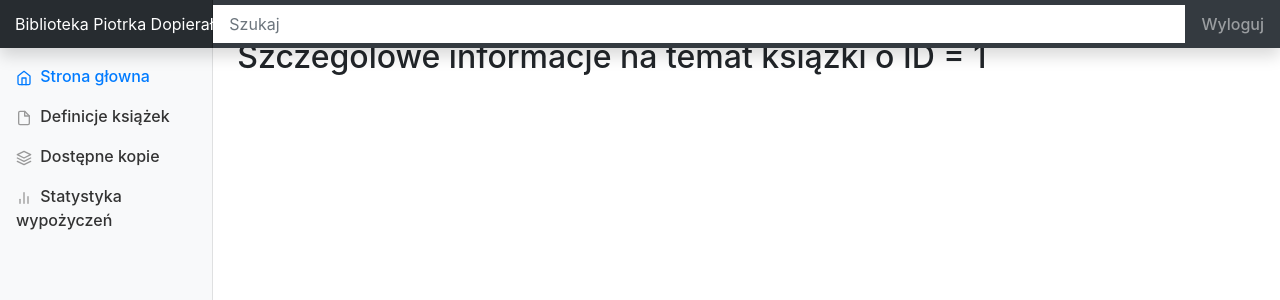
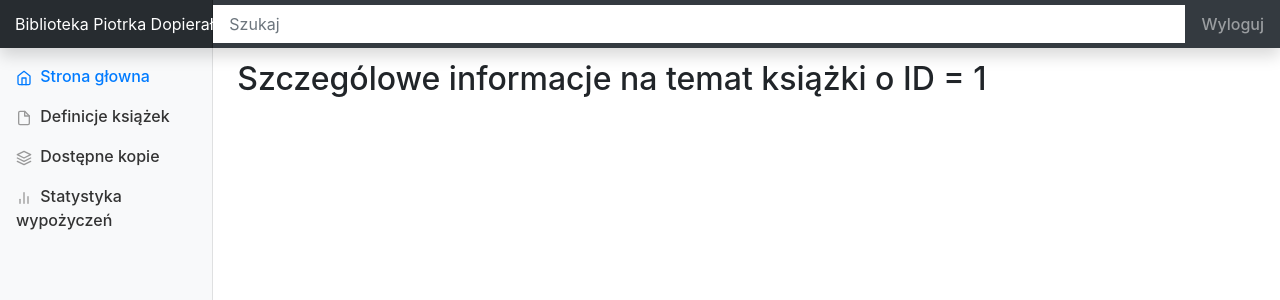
Before and after one commit to piotrdopierala/library_client, an Angular app: page /Book/1 in a window 1280 px wide. Shown: the top 300 px of the page. Built offline with nearby package versions, Linux system fonts and the light colour scheme.

Commit message:
fixed component posiotion on page

```diff
--- a/src/app/book-details/book-details.component.html
+++ b/src/app/book-details/book-details.component.html
@@ -1,5 +1,3 @@
-<h2>
-  Dorian, pomóż !
-  <br>
+<h2 style="padding-top: 60px;">
   Szczególowe informacje na temat książki o ID = {{id}}
 </h2>
--- a/src/app/books-list/books-list.component.html
+++ b/src/app/books-list/books-list.component.html
@@ -1,5 +1,5 @@
-<br>
-<h2>
+
+<h2 style="padding-top: 60px;">
   Lista książek w bibliotece:
 </h2>
 <div class="table-responsive table-hover">
```
